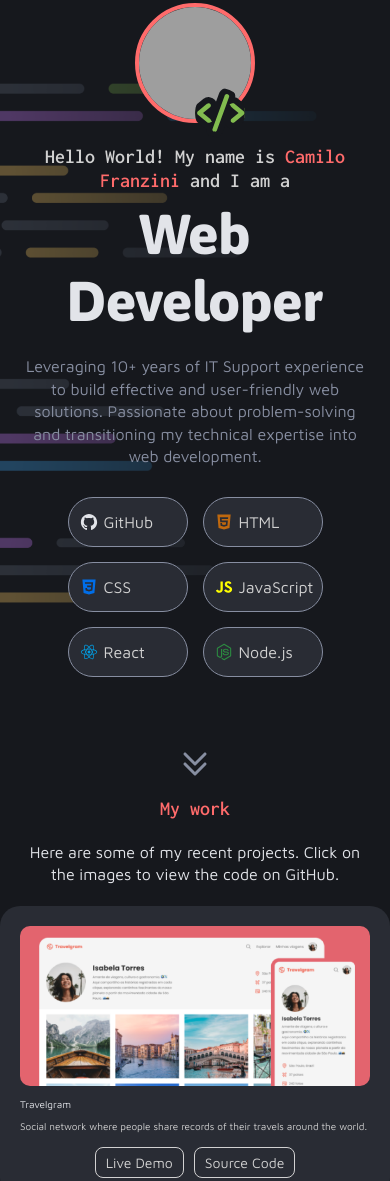
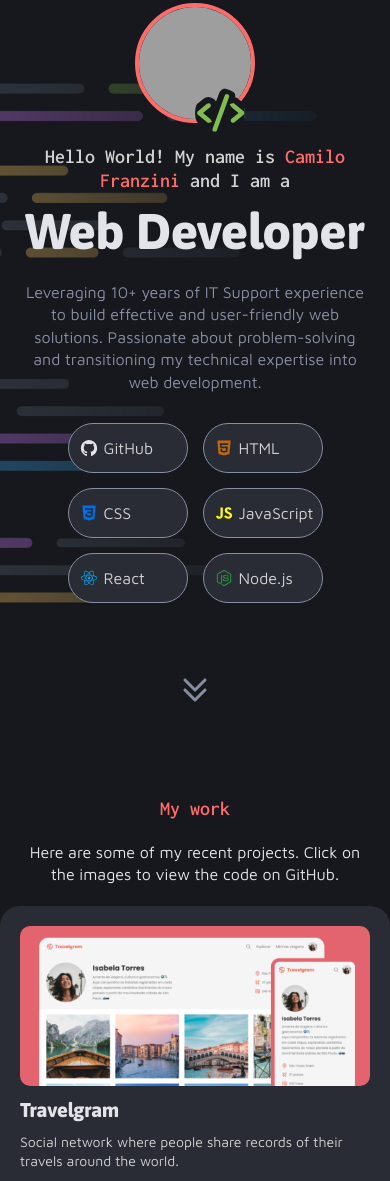
Before and after one commit to camilodf/portfolio-camilo-franzini, a plain HTML site: page index.html in a window 390 px wide. Shown: the part 57-1238 px from the top of the page. Drawn offline with Linux system fonts and the light colour scheme; grey boxes are pictures that could not be loaded.

Commit message:
Correção nas fonts mobile

```diff
--- a/styles/global.css
+++ b/styles/global.css
@@ -32,9 +32,9 @@ html{
 
     /*Fonts*/
     /*Asap*/
-    --title-lg: 800 5.6rem/120% 'asap', sans-serif;
-    --title-md: 800 2.4rem/120% 'asap', sans-serif;
-    --title-sm: 800 1.6rem/120% 'asap', sans-serif;
+    --title-lg: 800 5rem/120% 'asap', sans-serif;
+    --title-md: 800 2.5rem/120% 'asap', sans-serif;
+    --title-sm: 800 2rem/120% 'asap', sans-serif;
 
     /*Inconsolata*/
     --subtitle: 600 2rem/120% 'inconsolata', monospace;
@@ -42,8 +42,10 @@ html{
     /*Maven Pro*/
     --text-md: 400 1.6rem/140% 'maven pro', sans-serif;
     --text-sm: 400 1.4rem/140% 'maven pro', sans-serif;
+}
 
-    @media screen and (min-width: 768px){
+ @media screen and (min-width: 768px){
+    :root{
         /*Asap*/
         --title-lg: 800 5.6rem/120% 'asap', sans-serif;
         --title-md: 800 2.4rem/120% 'asap', sans-serif;
@@ -55,10 +57,11 @@ html{
         /*Maven Pro*/
         --text-md: 400 1.6rem/140% 'maven pro', sans-serif;
         --text-sm: 400 1.4rem/140% 'maven pro', sans-serif;
+    }
+}
 
-    }
-
-    @media screen and (min-width: 1024px){
+@media screen and (min-width: 1024px){
+    :root{
         /*Asap*/
         --title-lg: 800 5.6rem/120% 'asap', sans-serif;
         --title-md: 800 2.4rem/120% 'asap', sans-serif;
@@ -69,11 +72,11 @@ html{
 
         /*Maven Pro*/
         --text-md: 400 1.6rem/140% 'maven pro', sans-serif;
-        --text-sm: 400 1.5rem/140% 'maven pro', sans-serif;
+        --text-sm: 400 1.4rem/140% 'maven pro', sans-serif;
+    }
+}
 
-    }
 
-}
 
 body{
     background-color: #16181D;
--- a/styles/main.css
+++ b/styles/main.css
@@ -57,14 +57,14 @@ section{
 }
 
 .cards h3{
-    font: var(--title-sm-mobile);
+    font: var(--title-sm);
     color: var(--text-color-primary);
     margin: 1rem 0;
     justify-content: center;
 }
 
 .cards p{
-    font: var(--text-sm-mobile);
+    font: var(--text-sm);
     color: var(--text-color-secondary);
     margin-bottom: 1.5rem;
 }
```
